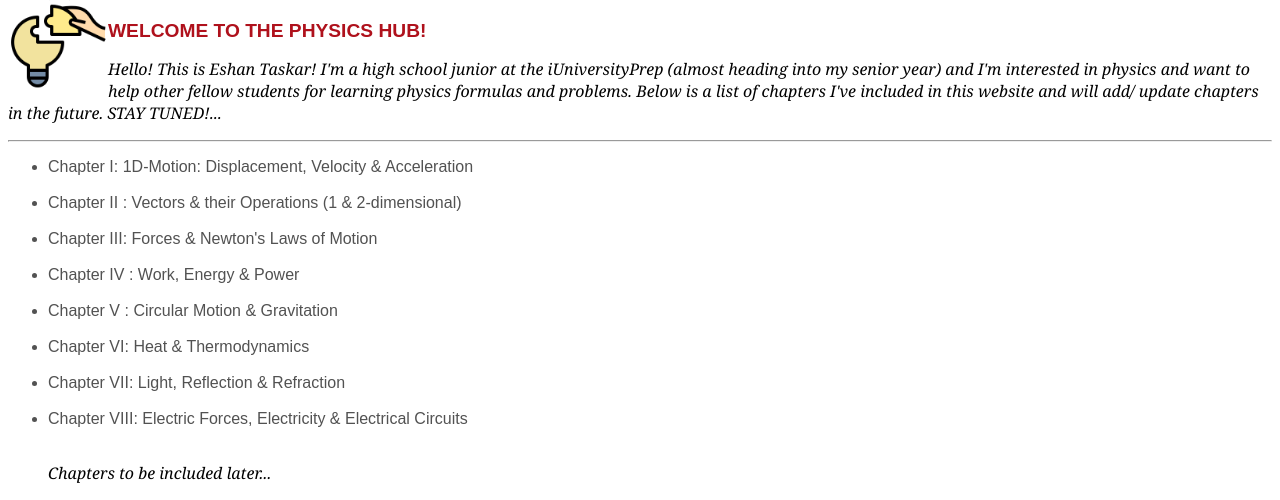
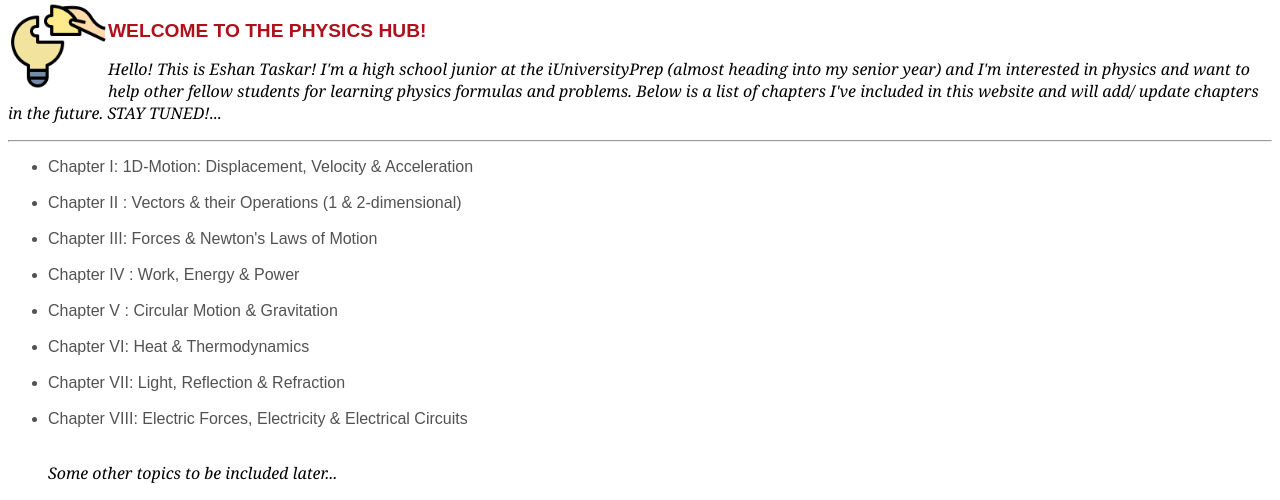
Before and after one commit to PhysicsGuy1234/PhysicsGuy1234.github.io, a plain HTML site: page index.html in a window 1280 px wide. Shown: the part 300-800 px from the top of the page. Drawn offline with Linux system fonts and the light colour scheme.

Commit message:
Update index.html

```diff
--- a/index.html
+++ b/index.html
@@ -58,7 +58,7 @@ te="href" originalPath="style.css"/>
 
 <li> Chapter VIII: Electric Forces, Electricity & Electrical Circuits </li> <br/>
 
-<p> <font = "Arial"> <i> <Stronger> Chapters to be included later...  </i> </p > <br>
+<p> <font = "Arial"> <i> <Stronger> Some other topics to be included later...  </i> </p > <br>
 
 <li>  Chapter IX: Momentum & Collisions </li>  <br/>
 
```
